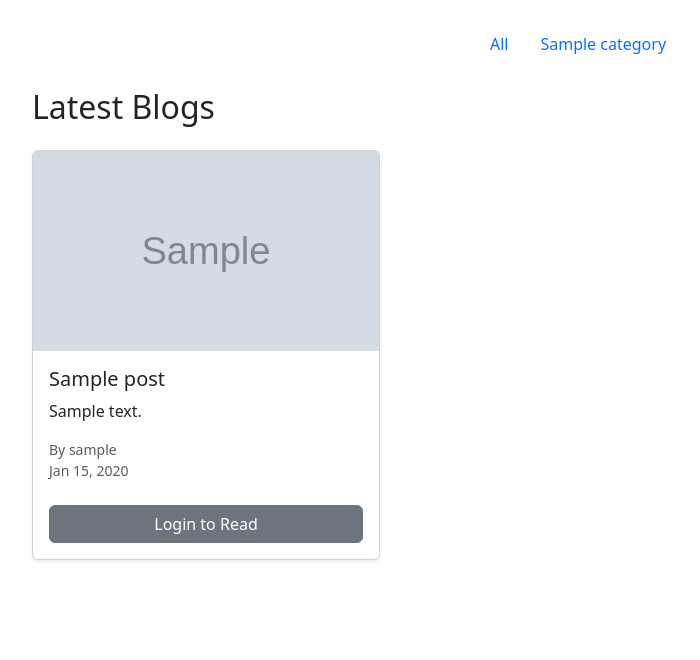
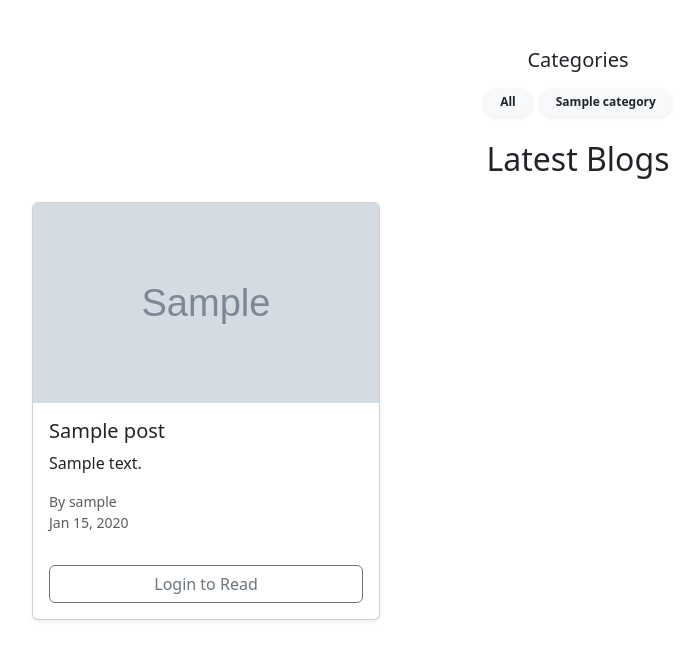
Before and after one commit to Abhisek8895/Ai_Blog_Website, a Django app: page / in a window 1280 px wide. Shown: the part 56-716 px from the top of the page, without its empty margins (62-762 px from the left). Run offline with Django 5.2, Linux system fonts and the light colour scheme; tables that the repository leaves empty hold one stand-in row (values such as "Sample post"); grey boxes marked "Sample" are stand-in pictures.

Commit message:
Update home page template

```diff
--- a/blog/templates/blog/home.html
+++ b/blog/templates/blog/home.html
@@ -1,51 +1,56 @@
 {% extends "base.html" %}
 
 {% block content %}
-<div class="container mt-4">
+<div class="container mt-5">
+
   <!-- Category Navigation -->
-  <div class="mb-4">
-    <ul class="nav nav-pills justify-content-center">
-      <li class="nav-item">
-        <a class="nav-link {% if active_category == 'all' %}active{% endif %}" href="{% url 'home' %}">All</a>
-      </li>
-      {% for category in categories %}
-      <li class="nav-item">
-        <a class="nav-link {% if active_category == category.slug %}active{% endif %}" href="{% url 'category_posts' category.slug %}">
-          {{ category.name }}
-        </a>
-      </li>
-      {% endfor %}
-    </ul>
+  <div class="mb-4 text-center">
+  <h5 class="mb-3">Categories</h5>
+  <div class="d-flex flex-wrap justify-content-center gap-2">
+      <a href="{% url 'home' %}"
+        class=" badge rounded-pill text-decoration-none px-3 py-2 text-dark bg-light shadow-sm"
+        style="transition: 0.3s;"
+        onmouseover="this.style.backgroundColor='#0d6efd'; this.style.color='white';"
+        onmouseout="this.style.backgroundColor='#f8f9fa'; this.style.color='black';">All</a>
+    {% for category in categories %}
+      <a href="{% url 'category_posts' category.slug %}"
+         class="badge rounded-pill text-decoration-none px-3 py-2 text-dark bg-light shadow-sm"
+         style="transition: 0.3s;"
+         onmouseover="this.style.backgroundColor='#0d6efd'; this.style.color='white';"
+         onmouseout="this.style.backgroundColor='#f8f9fa'; this.style.color='black';">
+        {{ category.name }}
+      </a>
+    {% endfor %}
   </div>
+</div>
 
-  <h2 class="mb-4">Latest Blogs</h2>
-
+  <h2 class="mb-4 text-center">Latest Blogs</h2>
 
   <!-- Blog Cards -->
-  <div class="row">
+  <div class="row g-4">
     {% for post in posts %}
-      <div class="col-md-6 col-lg-4 mb-4">
-        <div class="card h-100 shadow-sm">
+      <div class="col-md-6 col-lg-4">
+        <div class="card h-100 rounded shadow-sm">
           {% if post.image %}
             <img src="{{ post.image.url }}" class="card-img-top" alt="{{ post.title }}" style="height:200px; object-fit:cover;">
           {% endif %}
           <div class="card-body d-flex flex-column">
             <h5 class="card-title">{{ post.title }}</h5>
-            <p class="card-text">{{ post.content|truncatewords:20 }}</p>
+            <p class="card-text">{{ post.content|truncatewords:20|safe }}</p>
             <p class="text-muted small mt-auto">
               By {{ post.author.username }} <br>
               {{ post.created_at|date:"M d, Y" }}
             </p>
             {% if user.is_authenticated %}
-              <a href="{% url 'post_detail' slug=post.slug %}" class="btn btn-primary mt-2">Read More</a>
+              <a href="{% url 'post_detail' slug=post.slug %}" class="btn btn-primary mt-3 w-100">Read More</a>
             {% else %}
-              <a href="{% url 'login' %}" class="btn btn-secondary mt-2">Login to Read</a>
+              <a href="{% url 'login' %}" class="btn btn-outline-secondary mt-3 w-100">Login to Read</a>
             {% endif %}
           </div>
         </div>
       </div>
     {% empty %}
-      <p>No posts yet.</p>
+      <p class="text-center">No posts yet.</p>
     {% endfor %}
   </div>
 </div>
```
